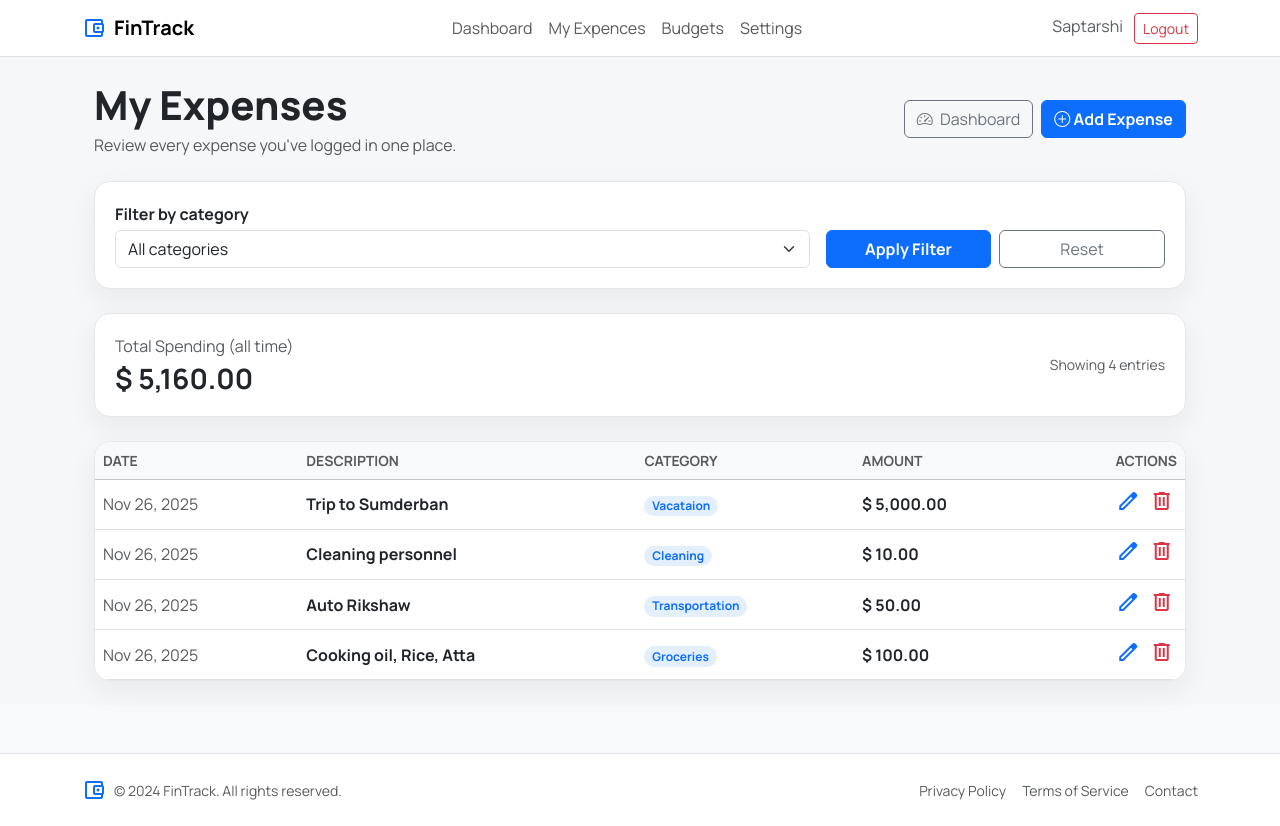
After one commit to Saptarshi1984/Personal_Expences_Tracker, a Flask app: page /myexpence in a window 1280 px wide. The commit adds this page. Run offline with Flask 3, Linux system fonts and the light colour scheme; a user stored in the database is signed in.

```diff
--- a/app.py
+++ b/app.py
@@ -1,7 +1,7 @@
 import os
 from datetime import date, datetime
 from decimal import Decimal, InvalidOperation
-from flask import Flask, render_template, redirect, url_for, flash, request, session
+from flask import Flask, render_template, redirect, url_for, flash, request, session, abort
 from sqlalchemy import func as sa_func
 from flask_wtf import FlaskForm
 from wtforms import StringField, PasswordField, SubmitField
@@ -139,13 +139,145 @@ def dashboard():
         .limit(4)
         .all()
     )
+
+    category_totals = (
+        db.session.query(
+            Category.name,
+            sa_func.coalesce(sa_func.sum(Expence.amount), 0).label("total"),
+        )
+        .outerjoin(Expence, (Category.id == Expence.category_id) & (Expence.user_id == user_id))
+        .group_by(Category.id)
+        .order_by(Category.name.asc())
+        .all()
+    )
+    chart_labels = [row[0] for row in category_totals]
+    chart_values = [float(row[1]) for row in category_totals]
+
     return render_template(
         'dashboard.html',
         categories=categories,
         today=date.today().isoformat(),
         recent_expenses=recent_expenses,
         total_spending=total_spending,
+        chart_labels=chart_labels,
+        chart_values=chart_values,
     )
+
+
+
+@app.route('/myexpence')
+def myexpence():
+    if 'user_id' not in session:
+        return redirect(url_for('signin'))
+
+    user_id = session.get('user_id')
+    selected_category_id = request.args.get('category_id', type=int)
+    categories = Category.query.order_by(Category.name.asc()).all()
+    expenses_query = Expence.query.filter_by(user_id=user_id)
+    if selected_category_id:
+        expenses_query = expenses_query.filter(Expence.category_id == selected_category_id)
+
+    expenses = expenses_query.order_by(Expence.date.desc(), Expence.id.desc()).all()
+
+    total_spending_query = db.session.query(sa_func.coalesce(sa_func.sum(Expence.amount), 0)).filter(
+        Expence.user_id == user_id
+    )
+    if selected_category_id:
+        total_spending_query = total_spending_query.filter(Expence.category_id == selected_category_id)
+
+    total_spending = total_spending_query.scalar()
+    if not isinstance(total_spending, Decimal):
+        total_spending = Decimal(total_spending)
+
+    return render_template(
+        'myexpence.html',
+        categories=categories,
+        expenses=expenses,
+        today=date.today().isoformat(),
+        total_spending=total_spending,
+        selected_category_id=selected_category_id,
+    )
+
+
+
+@app.route('/expense/<int:expense_id>/edit', methods=['GET', 'POST'])
+def edit_expense(expense_id):
+    if 'user_id' not in session:
+        flash("Please sign in to edit expenses.", "warning")
+        return redirect(url_for('signin'))
+
+    user_id = session.get('user_id')
+    expense = Expence.query.filter_by(id=expense_id, user_id=user_id).first()
+    if not expense:
+        flash("Expense not found or access denied.", "warning")
+        return redirect(url_for('myexpence'))
+
+    if request.method == 'POST':
+        amount_raw = request.form.get('amount')
+        expense_date_raw = request.form.get('date')
+        category_name = request.form.get('category', '').strip()
+        description = request.form.get('description', '').strip()
+
+        if not amount_raw or not expense_date_raw or not category_name or not description:
+            flash("All required fields must be filled.", "danger")
+            return redirect(url_for('edit_expense', expense_id=expense_id, next=request.args.get('next')))
+
+        try:
+            amount = Decimal(amount_raw)
+        except (InvalidOperation, TypeError):
+            flash("Please enter a valid amount.", "danger")
+            return redirect(url_for('edit_expense', expense_id=expense_id, next=request.args.get('next')))
+
+        try:
+            expense_date = datetime.strptime(expense_date_raw, "%Y-%m-%d").date()
+        except (ValueError, TypeError):
+            flash("Please enter a valid date.", "danger")
+            return redirect(url_for('edit_expense', expense_id=expense_id, next=request.args.get('next')))
+
+        category = Category.query.filter_by(name=category_name).first()
+        if not category:
+            category = Category(name=category_name)
+            db.session.add(category)
+            db.session.flush()
+
+        expense.category_id = category.id
+        expense.amount = amount
+        expense.description = description
+        expense.date = expense_date
+
+        db.session.commit()
+        flash("Expense updated successfully.", "success")
+
+        next_url = request.args.get('next') or request.form.get('next')
+        if not next_url or not next_url.startswith('/'):
+            next_url = url_for('myexpence')
+        return redirect(next_url)
+
+    next_url = request.args.get('next')
+    if not next_url or not next_url.startswith('/'):
+        next_url = url_for('myexpence')
+    return redirect(next_url)
+
+@app.route('/expense/<int:expense_id>/delete', methods=['POST'])
+def delete_expense(expense_id):
+    if 'user_id' not in session:
+        flash("Please sign in to delete expenses.", "warning")
+        return redirect(url_for('signin'))
+
+    user_id = session.get('user_id')
+    expense = Expence.query.filter_by(id=expense_id, user_id=user_id).first()
+    if not expense:
+        flash("Expense not found or access denied.", "warning")
+        return redirect(url_for('myexpence'))
+
+    db.session.delete(expense)
+    db.session.commit()
+    flash("Expense deleted. This action cannot be undone.", "warning")
+
+    next_url = request.form.get('next') or request.args.get('next')
+    if not next_url or not next_url.startswith('/'):
+        next_url = url_for('myexpence')
+    return redirect(next_url)
 
 @app.route('/add_expense', methods=['POST'])
 def add_expense():
--- a/templates/base.html
+++ b/templates/base.html
@@ -45,5 +45,6 @@
 
     <!-- Bootstrap JS -->
     <script src="https://cdn.jsdelivr.net/npm/bootstrap@5.3.3/dist/js/bootstrap.bundle.min.js"></script>
+    {% block scripts %}{% endblock %}
   </body>
 </html>
--- /dev/null
+++ b/templates/myexpence.html
@@ -0,0 +1,194 @@
+{% extends "base.html" %}
+
+{% block title %}My Expenses - ExpenseTracker{% endblock %}
+
+{% block content %}
+<section class="dashboard-page py-4">
+  <div class="container px-4">
+    <div class="d-flex flex-wrap align-items-center justify-content-between gap-3 mb-4">
+      <div>
+        <p class="h1 fw-black mb-1 text-dark">My Expenses</p>
+        <p class="text-muted mb-0">Review every expense you've logged in one place.</p>
+      </div>
+      <div class="d-flex flex-wrap gap-2">
+        <a class="btn btn-outline-secondary" href="{{ url_for('dashboard') }}">
+          <i class="bi bi-speedometer2 me-1"></i>
+          Dashboard
+        </a>
+        <button class="btn btn-primary fw-semibold" data-bs-toggle="modal" data-bs-target="#addExpenceModal">
+          <i class="bi bi-plus-circle"></i> Add Expense
+        </button>
+      </div>
+    </div>
+
+    <form class="dashboard-card mb-4" method="get" action="{{ url_for('myexpence') }}">
+      <div class="row g-3 align-items-end">
+        <div class="col-lg-8 col-md-7">
+          <label class="form-label fw-semibold text-dark mb-1">Filter by category</label>
+          <select class="form-select" name="category_id">
+            <option value="">All categories</option>
+            {% for category in categories %}
+            <option value="{{ category.id }}" {% if selected_category_id == category.id %}selected{% endif %}>
+              {{ category.name }}
+            </option>
+            {% endfor %}
+          </select>
+        </div>
+        <div class="col-lg-4 col-md-5 d-flex gap-2">
+          <button type="submit" class="btn btn-primary w-100 fw-semibold">Apply Filter</button>
+          <a class="btn btn-outline-secondary w-100" href="{{ url_for('myexpence') }}">Reset</a>
+        </div>
+      </div>
+    </form>
+
+    <div class="dashboard-card mb-4">
+      <div class="d-flex flex-wrap align-items-center justify-content-between gap-3">
+        <div>
+          <p class="text-muted mb-1">Total Spending (all time)</p>
+          <p class="h3 fw-bold mb-0 text-dark">$ {{ '{:,.2f}'.format(total_spending or 0) }}</p>
+        </div>
+        <div class="text-muted small">
+          {% if selected_category_id %}
+            Showing {{ expenses|length if expenses is not none else 0 }} in selected category
+          {% else %}
+            Showing {{ expenses|length if expenses is not none else 0 }} entries
+          {% endif %}
+        </div>
+      </div>
+    </div>
+
+    <div class="dashboard-card p-0 overflow-hidden">
+      <div class="table-responsive">
+        <table class="table align-middle mb-0">
+          <thead class="table-light">
+            <tr>
+              <th scope="col" class="text-uppercase text-muted small">Date</th>
+              <th scope="col" class="text-uppercase text-muted small">Description</th>
+              <th scope="col" class="text-uppercase text-muted small">Category</th>
+              <th scope="col" class="text-uppercase text-muted small">Amount</th>
+              <th scope="col" class="text-end text-uppercase text-muted small">Actions</th>
+            </tr>
+          </thead>
+          <tbody>
+            {% if expenses %}
+            {% for expense in expenses %}
+            <tr>
+              <td class="text-muted">{{ expense.date.strftime('%b %d, %Y') if expense.date else '' }}</td>
+              <td class="fw-semibold text-dark">{{ expense.description }}</td>
+              <td>
+                <span class="badge rounded-pill bg-soft-primary text-primary">
+                  {{ expense.category.name if expense.category else 'Uncategorized' }}
+                </span>
+              </td>
+              <td class="fw-semibold text-dark">$ {{ '{:,.2f}'.format(expense.amount) }}</td>
+              <td class="text-end">
+                <button
+                  type="button"
+                  class="icon-btn text-primary"
+                  data-bs-toggle="modal"
+                  data-bs-target="#addExpenceModal"
+                  data-mode="edit"
+                  data-action="{{ url_for('edit_expense', expense_id=expense.id, next=request.full_path) }}"
+                  data-amount="{{ expense.amount }}"
+                  data-date="{{ expense.date.isoformat() if expense.date else '' }}"
+                  data-category="{{ expense.category.name if expense.category else '' }}"
+                  data-description="{{ expense.description|e }}"
+                  title="Edit expense"
+                >
+                  <span class="material-symbols-outlined">edit</span>
+                </button>
+                <form
+                  class="d-inline"
+                  method="POST"
+                  action="{{ url_for('delete_expense', expense_id=expense.id, next=request.full_path) }}"
+                  onsubmit="return confirm('Delete this expense?');"
+                >
+                  <input type="hidden" name="next" value="{{ request.full_path }}">
+                  <button type="submit" class="icon-btn text-danger" title="Delete expense">
+                    <span class="material-symbols-outlined">delete</span>
+                  </button>
+                </form>
+              </td>
+            </tr>
+            {% endfor %}
+            {% else %}
+            <tr>
+              <td colspan="5" class="text-center text-muted py-4">
+                No expenses yet. Add your first expense to see it here.
+              </td>
+            </tr>
+            {% endif %}
+          </tbody>
+        </table>
+      </div>
+    </div>
+  </div>
+</section>
+
+<div class="modal fade" id="addExpenceModal" tabindex="-1" aria-hidden="true">
+  <div class="modal-dialog modal-dialog-centered modal-lg">
+    <div class="modal-content">
+      <div class="modal-header border-0 pb-0">
+        <h5 class="modal-title fw-bold">Add Expense</h5>
+        <button type="button" class="btn-close" data-bs-dismiss="modal" aria-label="Close"></button>
+      </div>
+      <div class="modal-body">
+        {% include "partials/addExpenceForm.html" %}
+      </div>
+    </div>
+  </div>
+</div>
+
+<script>
+(() => {
+  const modalEl = document.getElementById('addExpenceModal');
+  if (!modalEl) return;
+  modalEl.addEventListener('show.bs.modal', event => {
+    const button = event.relatedTarget;
+    const form = modalEl.querySelector('#expenseForm');
+    if (!form) return;
+
+    const titleEl = modalEl.querySelector('#expenseModalTitle');
+    const badgeEl = modalEl.querySelector('#expenseModalBadge');
+    const submitBtn = modalEl.querySelector('#expenseSubmitBtn');
+    const amountInput = form.querySelector('input[name=\"amount\"]');
+    const dateInput = form.querySelector('input[name=\"date\"]');
+    const descInput = form.querySelector('input[name=\"description\"]');
+    const categorySelect = form.querySelector('select[name=\"category\"]');
+
+    const defaultAction = form.dataset.defaultAction || form.getAttribute('action');
+    const defaultDate = form.dataset.defaultDate || new Date().toISOString().slice(0, 10);
+    const mode = button?.dataset.mode;
+
+    if (mode === 'edit') {
+      form.action = button.dataset.action || defaultAction;
+      if (amountInput) amountInput.value = button.dataset.amount || '';
+      if (dateInput) dateInput.value = button.dataset.date || defaultDate;
+      if (descInput) descInput.value = button.dataset.description || '';
+
+      if (categorySelect) {
+        const catValue = button.dataset.category || '';
+        const optionExists = Array.from(categorySelect.options).some(opt => opt.value === catValue);
+        if (catValue && !optionExists) {
+          const opt = new Option(catValue, catValue);
+          categorySelect.add(opt);
+        }
+        categorySelect.value = catValue;
+      }
+
+      if (titleEl) titleEl.textContent = 'Edit Expense';
+      if (badgeEl) badgeEl.textContent = 'Edit';
+      if (submitBtn) submitBtn.innerHTML = '<i class=\"bi bi-plus-circle me-1\"></i> Update Expense';
+    } else {
+      form.action = defaultAction;
+      form.reset();
+      if (dateInput) dateInput.value = defaultDate;
+      if (titleEl) titleEl.textContent = 'Add Expense';
+      if (badgeEl) badgeEl.textContent = 'New';
+      if (submitBtn) submitBtn.innerHTML = '<i class=\"bi bi-plus-circle me-1\"></i> Save Expense';
+    }
+  });
+})();
+</script>
+
+{% endblock %}
--- a/templates/partials/addExpenceForm.html
+++ b/templates/partials/addExpenceForm.html
@@ -1,11 +1,23 @@
+{% set is_edit = expense is defined and expense %}
+{% set action_url = form_action | default(url_for('add_expense')) %}
+
 <div class="card shadow-sm border-0">
   <div class="card-body">
     <div class="d-flex align-items-center justify-content-between mb-3">
-      <h2 class="h5 fw-bold mb-0 text-dark">Add Expense</h2>
-      <span class="badge bg-primary bg-opacity-10 text-primary">New</span>
+      <h2 id="expenseModalTitle" class="h5 fw-bold mb-0 text-dark">{{ form_title | default('Add Expense') }}</h2>
+      <span id="expenseModalBadge" class="badge bg-primary bg-opacity-10 text-primary">
+        {{ badge_label | default('Edit' if is_edit else 'New') }}
+      </span>
     </div>
 
-    <form method="POST" action="{{ url_for('add_expense') }}" class="row g-3">
+    <form
+      id="expenseForm"
+      method="POST"
+      action="{{ action_url }}"
+      class="row g-3"
+      data-default-action="{{ url_for('add_expense') }}"
+      data-default-date="{{ today|default('', true) }}"
+    >
       {% if csrf_token is defined %} {{ csrf_token() }} {% endif %}
 
       <input
@@ -25,6 +37,7 @@
             class="form-control"
             name="amount"
             placeholder="0.00"
+            value="{{ expense.amount if is_edit else '' }}"
             required
           />
         </div>
@@ -36,7 +49,7 @@
           type="date"
           class="form-control"
           name="date"
-          value="{{ today|default('', true) }}"
+          value="{{ expense.date.isoformat() if is_edit and expense.date else today|default('', true) }}"
           required
         />
       </div>
@@ -45,11 +58,17 @@
         <label class="form-label fw-semibold text-dark">Category</label>
         <select class="form-select" name="category" required>
           <option value="" selected disabled>Choose category</option>
-          <option>Groceries</option>
-          <option>Rent</option>
-          <option>Transportation</option>
-          <option>Cleaning</option>
-          <option>Vacataion</option>
+          {% if categories %}
+            {% for category in categories %}
+            <option value="{{ category.name }}" {% if is_edit and expense.category and expense.category.id == category.id %}selected{% endif %}>{{ category.name }}</option>
+            {% endfor %}
+          {% else %}
+            <option>Groceries</option>
+            <option>Rent</option>
+            <option>Transportation</option>
+            <option>Cleaning</option>
+            <option>Vacataion</option>
+          {% endif %}
         </select>
       </div>
 
@@ -60,6 +79,7 @@
           class="form-control"
           name="description"
           placeholder="Short note (e.g., Groceries at Walmart)"
+          value="{{ expense.description if is_edit else '' }}"
           maxlength="255"
           required
         />
@@ -85,9 +105,9 @@
         >
           Cancel
         </button>
-        <button type="submit" class="btn btn-primary fw-semibold">
+        <button id="expenseSubmitBtn" type="submit" class="btn btn-primary fw-semibold">
           <i class="bi bi-plus-circle me-1"></i>
-          Save Expense
+          {{ submit_label | default('Save Expense') }}
         </button>
       </div>
     </form>
--- a/templates/partials/navbar.html
+++ b/templates/partials/navbar.html
@@ -28,10 +28,10 @@
       <ul class="navbar-nav mx-auto mb-2 mb-md-0">
         {% if 'user_id' in session %}
         <li class="nav-item">
-          <a class="nav-link" href="#features">Dashboard</a>
+          <a class="nav-link" href="{{ url_for('dashboard') }}">Dashboard</a>
         </li>
         <li class="nav-item">
-          <a class="nav-link" href="#features">My Expences</a>
+          <a class="nav-link" href="{{ url_for('myexpence') }}">My Expences</a>
         </li>
         <li class="nav-item">
           <a class="nav-link" href="#features">Budgets</a>
```
Also changed, not shown: static/js/chart.js (added, +42 -0 lines), static/js/expense_modal.js (added, +59 -0 lines), templates/dashboard.html (+89 -8 lines), templates/edit_expense.html (added, +24 -0 lines), instance/site.db.
